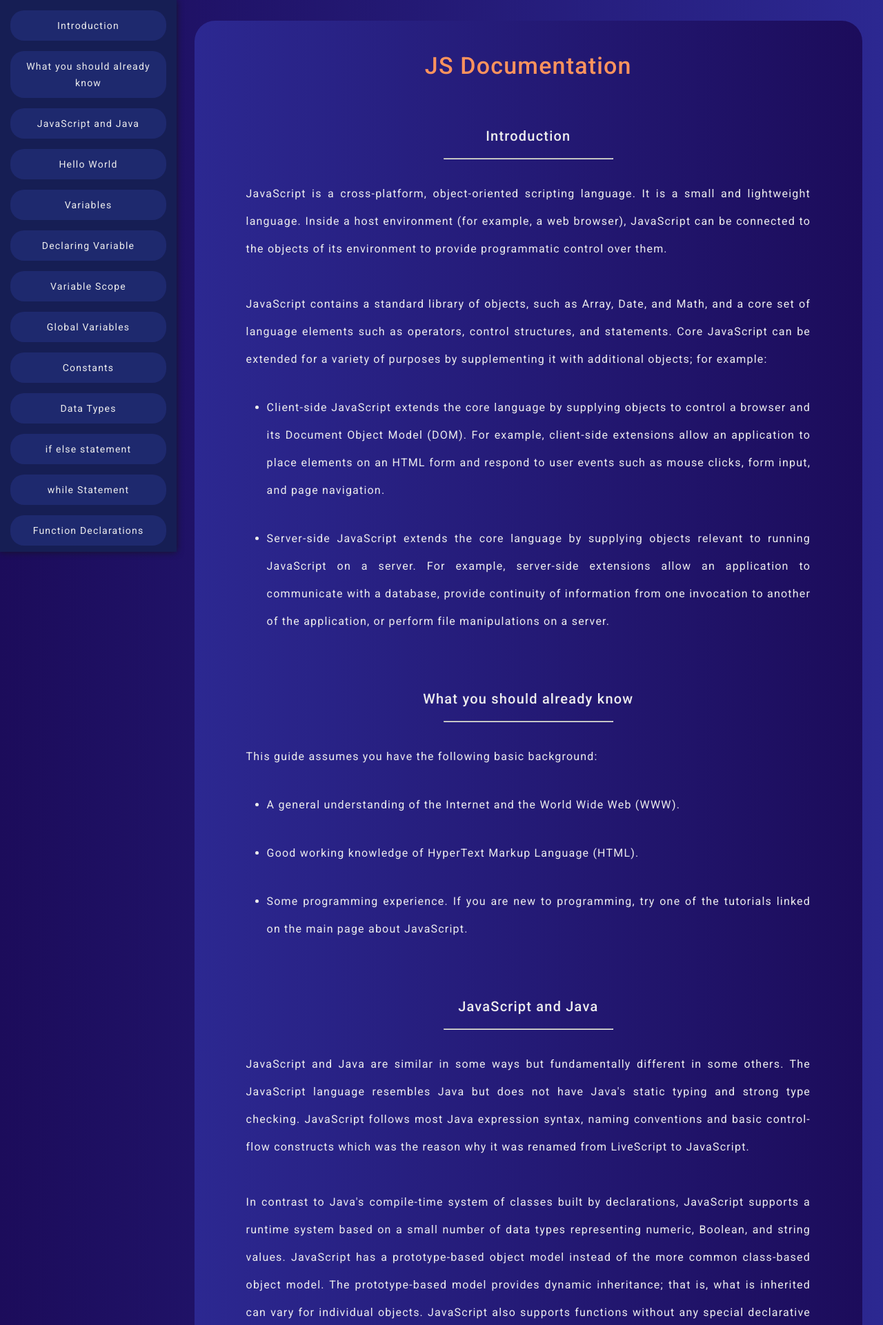
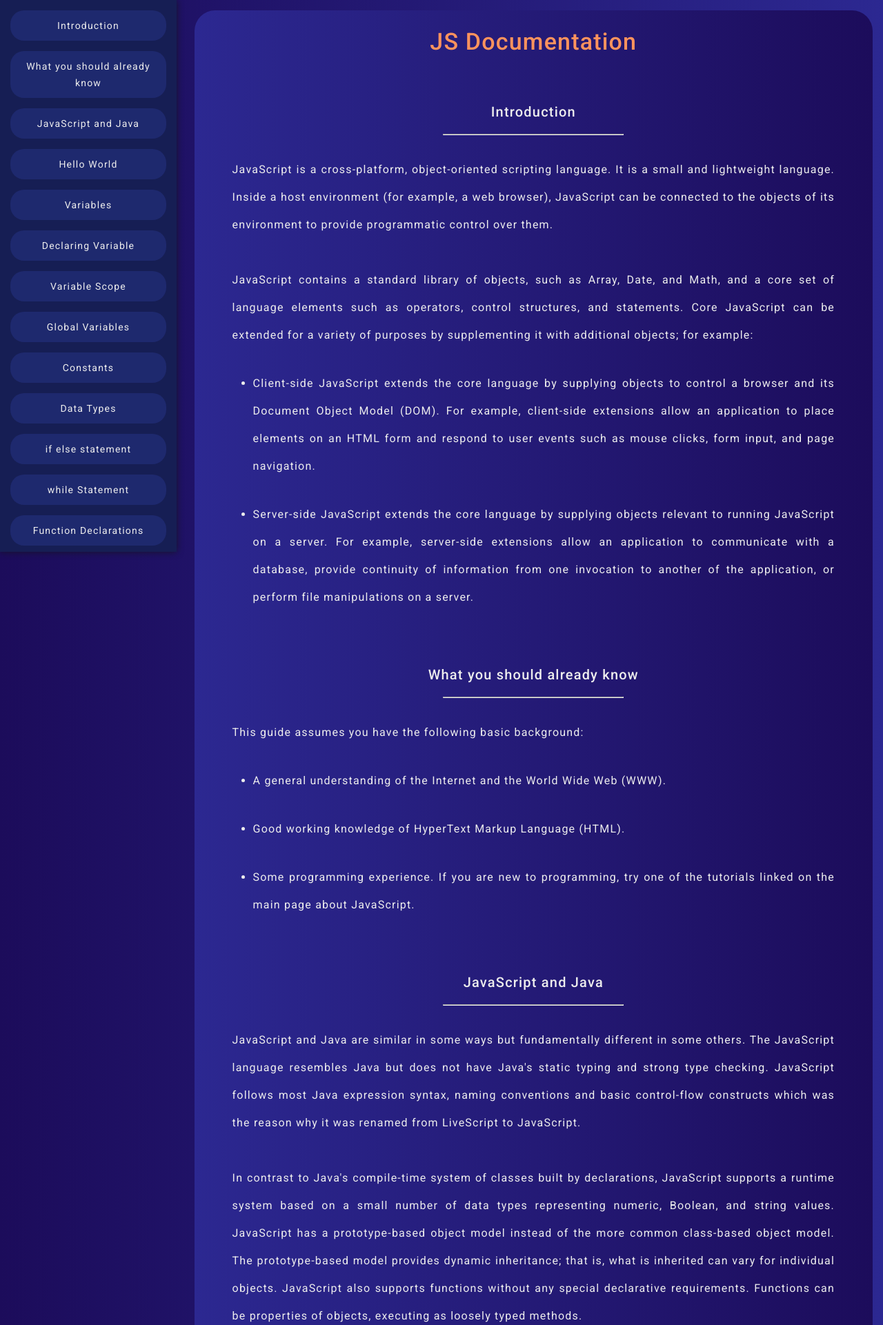
Before and after one commit to Rianadi/Rianadi.github.io, a PHP site: page / in a window 1280 px wide. Shown: the top 1921 px of the page at 69% size. Run offline with PHP 8.4, Linux system fonts and the light colour scheme.

Commit message:
Mengubah padding dan margin pada container

```diff
--- a/style.css
+++ b/style.css
@@ -57,8 +57,8 @@ body header {
 }
 
 .container {
-  margin: 30px;
-  padding: 30px;
+  margin: 15px;
+  padding: 10px;
   border-radius: 30px;
   background-image: -webkit-gradient(linear, right top, left top, from(#1c0c5b), to(#2c2891));
   background-image: linear-gradient(270deg, #1c0c5b, #2c2891);
--- a/style.scss
+++ b/style.scss
@@ -68,8 +68,8 @@ body {
 }
 
 .container {
-  margin: 30px;
-  padding: 30px;
+  margin: 15px;
+  padding: 10px;
   border-radius: 30px;
   background-image: linear-gradient(270deg, #1c0c5b, #2c2891);
   word-wrap: break-word;
```
